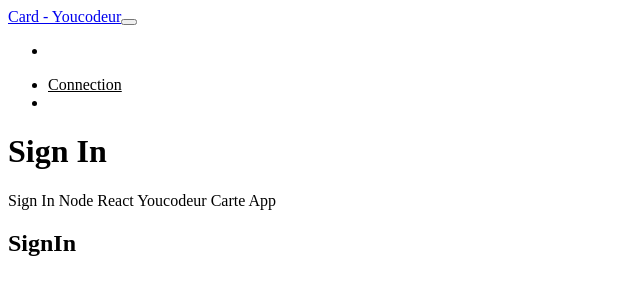
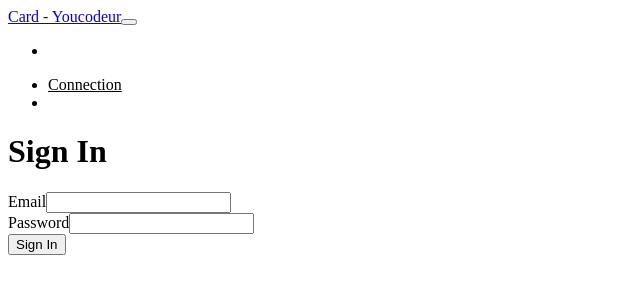
Before and after one commit to Abbassihraf/Carte-Youcodeur, a React (Create React App) app in the folder front-end/: page /signin in a window 1280 px wide. Shown: the top 300 px of the page, without its empty margins (0-640 px from the left). Built offline with nearby package versions, Linux system fonts and the light colour scheme.

Commit message:
Sign in User

```diff
--- a/front-end/src/users/Signin.js
+++ b/front-end/src/users/Signin.js
@@ -1,14 +1,72 @@
-import React from 'react'
+import React, { useState } from 'react'
 import Layout from './../core/Layout'
+import toastr from 'toastr'
+import "toastr/build/toastr.css";
 
-function Signin() {
+import {API_URL} from './../config'
+
+const Signin = (props) => {
+
+    const [user, setUser] = useState({
+        email : '',
+        password : '',
+    })
+
+    const handleChange = e =>{
+        setUser({...user, [e.target.id]: e.target.value})
+    }
+
+    const submitSignin = e =>{
+        e.preventDefault();
+
+        fetch(`${API_URL}/signin`, {
+            method: "POST",
+            headers: {
+                "Accept" : "application/json" ,
+                "Content-Type" : "application/json"
+            },
+            body: JSON.stringify(user)
+        })
+        .then(res => res.json())
+        .then(res => {
+            if(res.error){
+                toastr.warning(res.error, 'Please Check Your Form!')
+            }
+            else{
+                toastr.info('User is authenticated Successfully', 'Welcome')
+                props.history.push('/')
+            }
+        })
+
+        .catch(err => toastr.error(err, 'Server error'))
+    }
+
+    const Form = () => (
+        <form onSubmit = {submitSignin}>
+            <div className="form-group">
+                <label htmlFor="email" className="text-muted">Email</label>
+                <input onChange={handleChange}  type="text" className="form-control" id="email"/>
+            </div>
+            <div className="form-group">
+                <label htmlFor="password" className="text-muted">Password</label>
+                <input onChange={handleChange} type="password" className="form-control" id="password"/>
+            </div>
+            <button className="btn btn-lg btn-block btn-outline-info">Sign In</button>
+
+        </form>
+    )
     return (
         <div>
-            <Layout title="Sign In" description = "Sign In Node React Youcodeur Carte App" className="container">
-                <h2>
-                    SignIn
-                </h2>
-            </Layout>
+           <Layout title="Sign In">
+               <div className="row">
+                   <div className="col-md-6 mx-auto">
+
+                     { Form() }
+                   </div>
+                </div>
+
+
+           </Layout>
         </div>
     )
 }
--- a/front-end/src/users/Signup.js
+++ b/front-end/src/users/Signup.js
@@ -40,8 +40,7 @@ const Signup = (props) => {
             }
         })
 
-
-        .catch(err => console.error(err))
+        .catch(err => toastr.error(err, 'Server error'))
     }
 
     const Form = () => (
```
